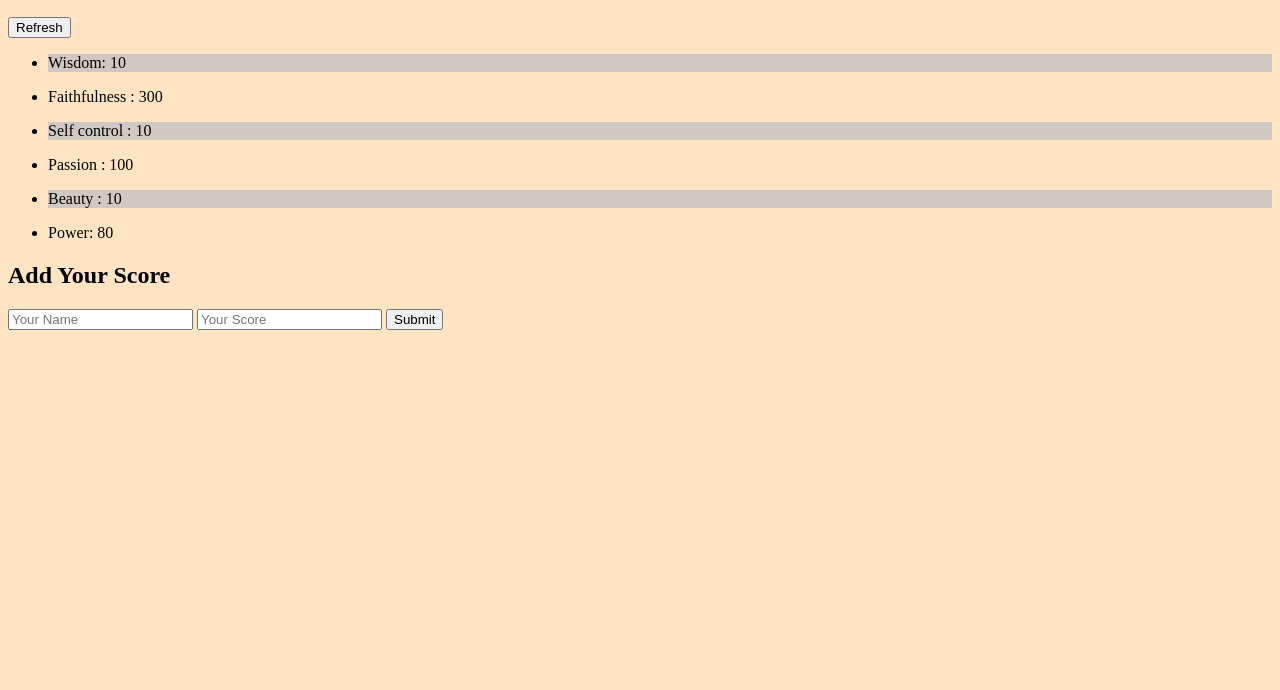
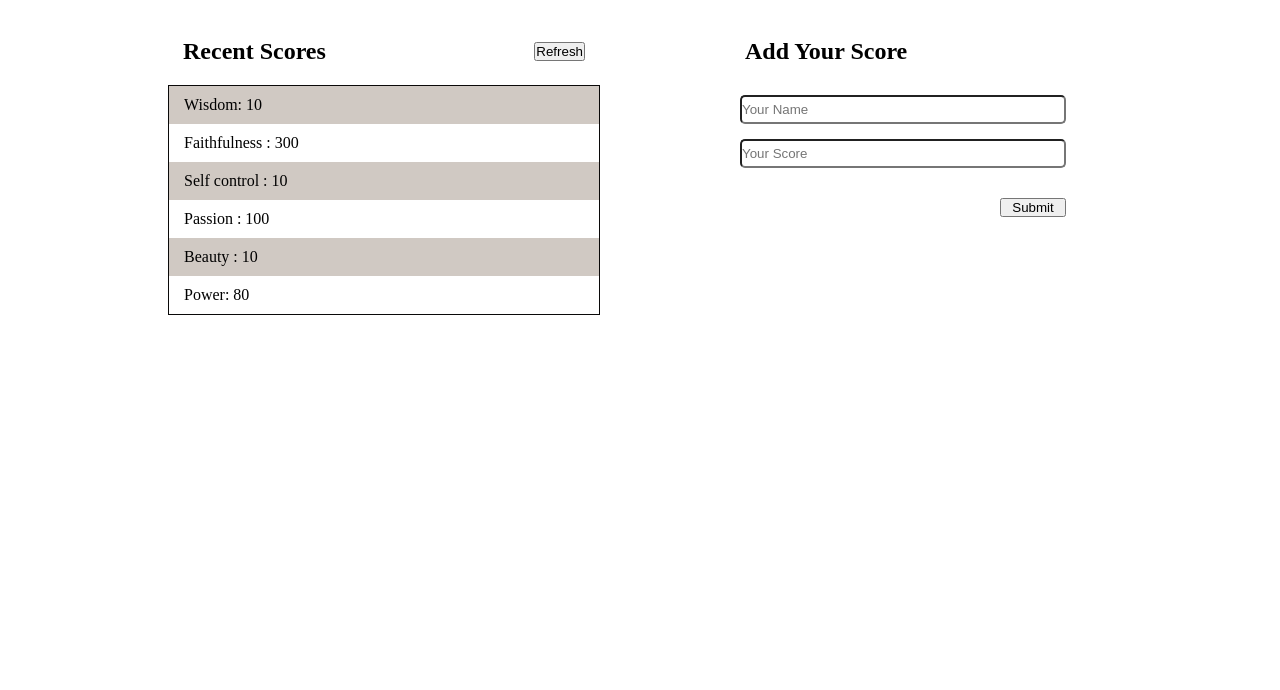
Before and after one commit to DanSam5K/LeaderBoard-APIS, a website built with webpack: page src/index.html in a window 1280 px wide. Shown: the part 110-800 px from the top of the page. Built offline with nearby package versions, Linux system fonts and the light colour scheme.

Commit message:
Add some CSS to obtain the basic page set-up

```diff
--- a/src/index.js
+++ b/src/index.js
@@ -2,7 +2,7 @@ import _ from 'lodash';
 import './style.css';
 
 
-  const load = () => {
+  const hardLoadedContent = () => {
     const scoreBoard= document.getElementById('update');
     const addScore = document.getElementById('add');
     const recentContent = `<div class="title-container">
@@ -36,4 +36,4 @@ import './style.css';
   };
 
 
-  window.addEventListener('DOMContentLoaded', load);
+  window.addEventListener('DOMContentLoaded', hardLoadedContent);
--- a/src/style.css
+++ b/src/style.css
@@ -1,3 +1,79 @@
+* {
+    margin: 0;
+    padding: 0;
+    box-sizing: border-box;
+    list-style-type: none;
+  }
+
 body {
-    background-color: bisque;
+  background-color: #fff;
+  width: 80%;
+  margin: 30px auto 0;
 }
+
+li {
+  list-style-type: none;
+  width: 100%;
+  background-color: white;
+  margin: 0;
+}
+
+p {
+  padding: 10px 15px;
+  margin: 0;
+}
+
+h1 {
+font-size: 50px;
+}
+
+main {
+  display: flex;
+  flex-direction: row;
+}
+
+input {
+  margin-bottom: 15px;
+  padding: 5px 0;
+  border-radius: 5px;
+}
+
+.scores,
+.add-scores {
+  width: 50%;
+  height: 60vh;
+  margin: 40px;
+}
+
+
+.title-container {
+    display: flex;
+    margin-left: auto;
+    flex-direction: row;
+    align-items: center;
+    justify-content: space-between;
+    padding: 20px 15px;
+  }
+
+  .add-title {
+    margin-left: 50px;
+  }
+
+  .form {
+    display: flex;
+    flex-direction: column;
+    margin-left: 50px;
+    width: 80%;
+    padding: 10px;
+  }
+
+  .submit-button {
+    width: 20%;
+    margin-left: auto;
+    margin-top: 15px;
+  }
+
+  .list {
+    border: 1px solid #0a0909;
+    overflow-y: scroll;
+  }
--- a/webpack.config.js
+++ b/webpack.config.js
@@ -10,7 +10,7 @@ module.exports = {
     }),
   ],
   devServer: {
-    contentBase: './dist',
+    static: './dist',
   },
   output: {
     filename: 'main.js',
```
